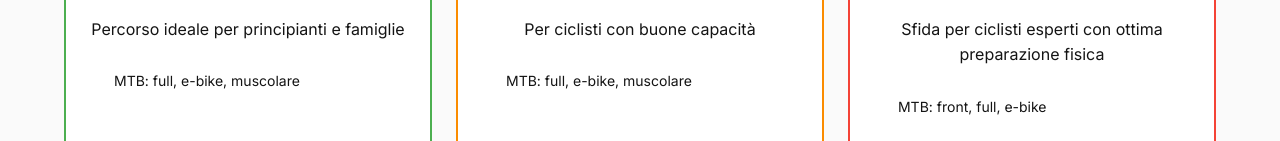
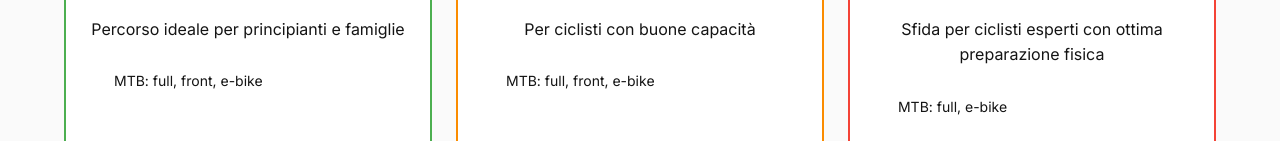
Before and after one commit to ferramar/beverino-bike-festival, a Next.js app: page /programma in a window 1280 px wide. Both pictures are taken after a click on the tab "Info Percorsi". Shown: the part 652-793 px from the top of the page. Built offline with nearby package versions, Linux system fonts and the light colour scheme; some icons are missing.

Commit message:
change labels program

```diff
--- a/src/app/programma/page.tsx
+++ b/src/app/programma/page.tsx
@@ -370,7 +370,7 @@ export default function ProgrammaPage() {
                 color: 'success',
                 elevation: '800m',
                 description: 'Percorso ideale per principianti e famiglie',
-                highlights: ['MTB: full, e-bike, muscolare']
+                highlights: ['MTB: full, front, e-bike']
               },
               {
                 km: 35,
@@ -378,7 +378,7 @@ export default function ProgrammaPage() {
                 color: 'warning',
                 elevation: '1150m',
                 description: 'Per ciclisti con buone capacità',
-                highlights: ['MTB: full, e-bike, muscolare']
+                highlights: ['MTB: full, front, e-bike']
               },
               {
                 km: 50,
@@ -386,7 +386,7 @@ export default function ProgrammaPage() {
                 color: 'error',
                 elevation: '1750m',
                 description: 'Sfida per ciclisti esperti con ottima preparazione fisica',
-                highlights: ['MTB: front, full, e-bike']
+                highlights: ['MTB: full, e-bike']
               },
             ].map((route, index) => (
               <Grid size={{ xs: 12, md: 4 }} key={index}>
```
